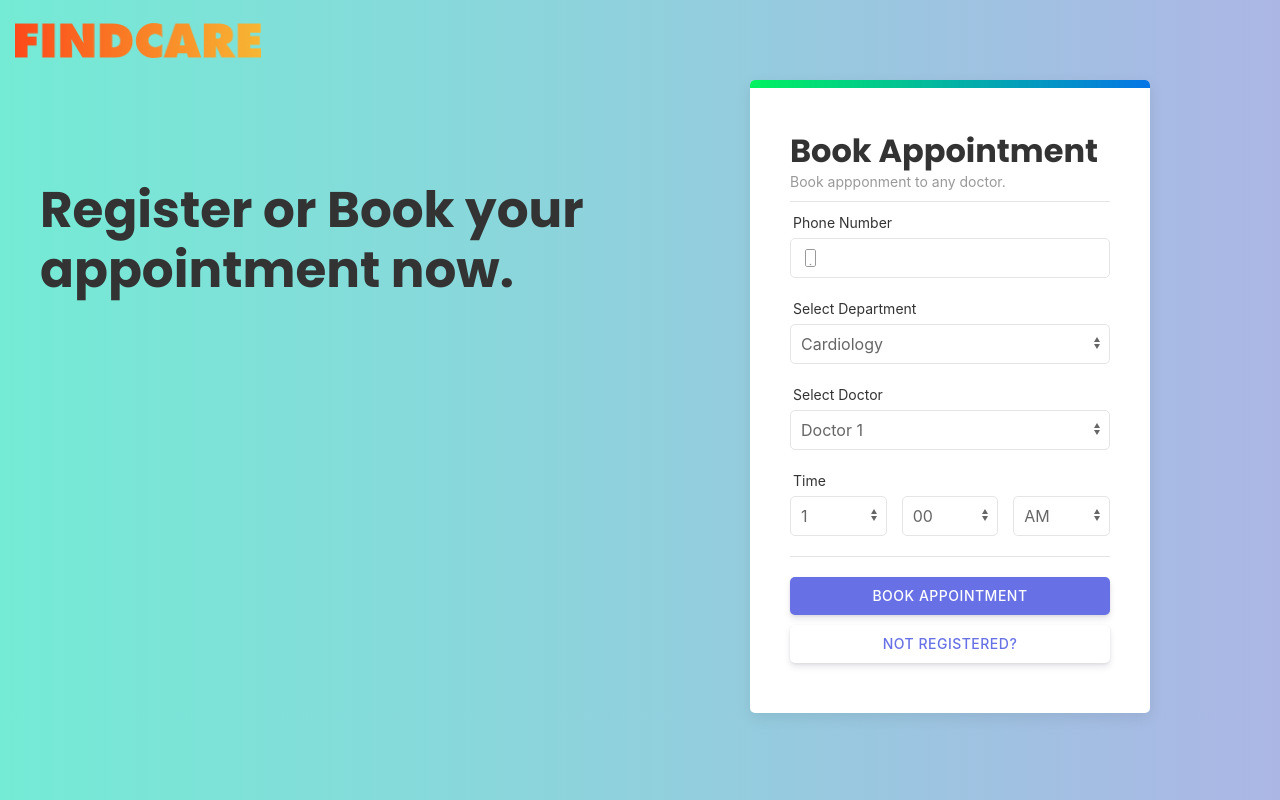
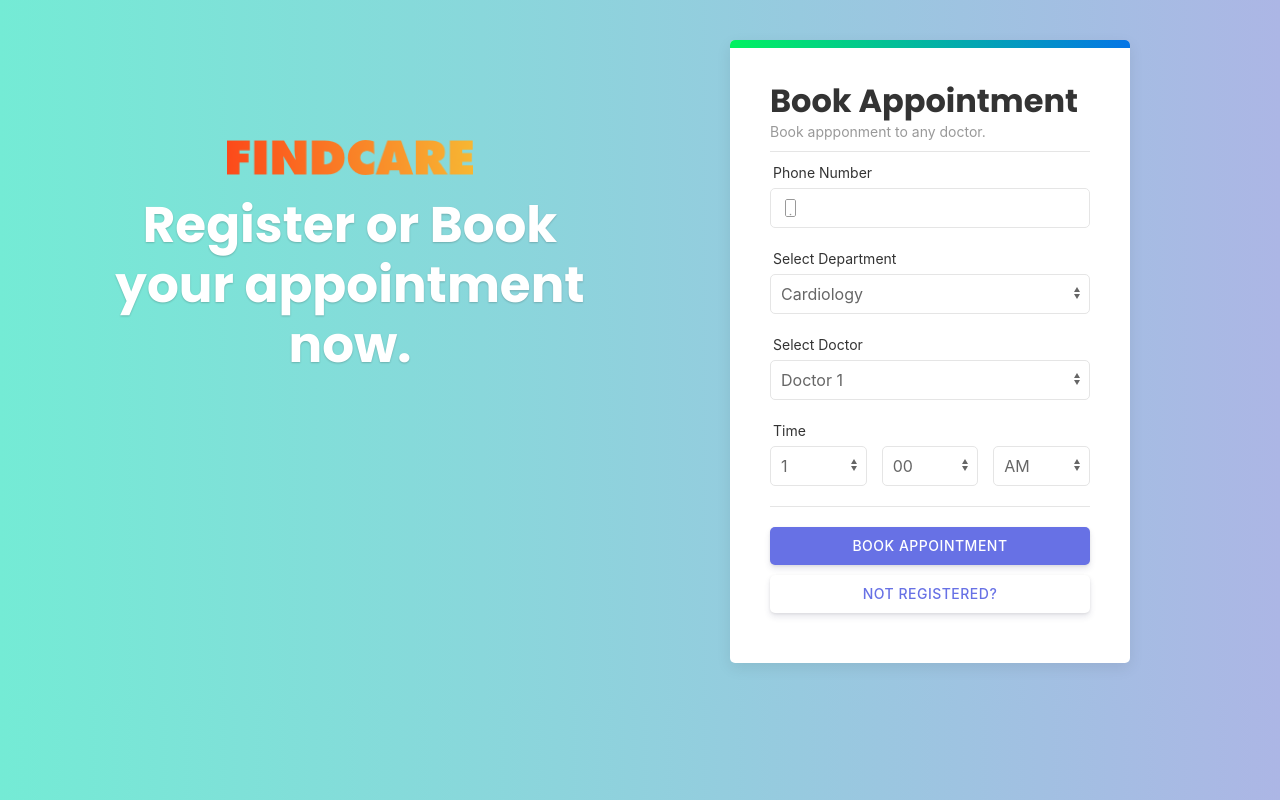
Before and after one commit to akkshaylawrence/carehack-p, a PHP site: page / in a window 1280 px wide. Run offline with PHP 8.4, Linux system fonts and the light colour scheme.

Commit message:
More Style fixes.

```diff
--- a/ui/css/style.css
+++ b/ui/css/style.css
@@ -161,17 +161,23 @@ nav {
 .brand-logo {
    height: 20px;
    width: auto;
+   margin-bottom: 20px;
 }
 
 .herot {
+   color: white;
    text-align: center;
    font-size: 25px;
+   text-shadow: 0 1px 2px rgba(0, 0, 0, 0.2);
 }
 
-@media screen and (min-width: 387px) {
+@media screen and (min-width: 320px) {
    .brand-logo {
       height: 30px;
       width: auto;
+      display: block;
+      margin-left: auto;
+      margin-right: auto;
    }
    nav {
       height: 60px;
@@ -183,6 +189,9 @@ nav {
    .brand-logo {
       height: 35px;
       width: auto;
+      display: block;
+      margin-left: auto;
+      margin-right: auto;
    }
    nav {
       height: 60px;
@@ -191,9 +200,18 @@ nav {
 }
 
 @media screen and (min-width:960px) {
+   .brand-logo {
+      height: 35px;
+      width: auto;
+      left: 0;
+   }
    .herot {
-      text-align: left;
+      color: white;
+      text-align: center;
+      font-size: 50px;
+      text-shadow: 0 1px 2px rgba(0, 0, 0, 0.2);
+   }
+   .hero{
       padding-top: 100px;
-      font-size: 50px;
    }
 }
--- a/ui/index.html
+++ b/ui/index.html
@@ -11,18 +11,21 @@
 </head>
 
 <body>
-   <nav class="uk-navbar-container uk-navbar-transparent" uk-navbar>
+   <!-- <nav class="uk-navbar-container uk-navbar-transparent" uk-navbar>
       <div class="uk-navbar-left">
          <a class="uk-navbar-item uk-logo uk-margin-remove-bottom" href="index.html">
             <img class="brand-logo" src="images/logo.png" alt="Phoenix">
          </a>
       </div>
-   </nav>
-   <div class="uk-section uk-padding-remove">
+   </nav> -->
+   <div class="uk-section uk-padding">
       <div class="uk-container">
          <div uk-grid>
-            <div class="uk-width-1-2@m">
-               <h1 class="herot uk-position-medium">Register or Book your appointment now.</h1>
+            <div class="uk-width-1-2@m hero">
+               <a class="uk-logo" href="index.html">
+                  <img class="brand-logo" src="images/logo.png" alt="Phoenix">
+               </a>
+               <h1 class="herot uk-light uk-position-medium">Register or Book your appointment now.</h1>
             </div>
             <div class="uk-width-1-2@m">
                <div class="mform uk-card centre uk-card-default uk-card-body">
@@ -30,7 +33,7 @@
                      <button class="uk-button uk-width-1-1 uk-button-default" type="button">Item</button>
                      <button class="uk-button uk-width-1-1 uk-button-default" type="button">Item</button>
                   </div>
-                  <ul class="uk-switcher uk-margin-small">
+                  <ul class="uk-switcher">
                      <li>
                         <h2>Book Appointment</h2>
                         <p class="uk-text-meta">Book appponment to any doctor.</p>
```
